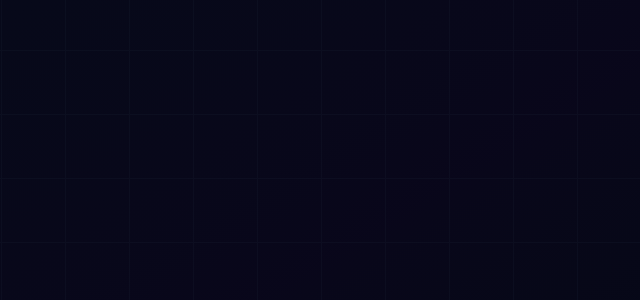
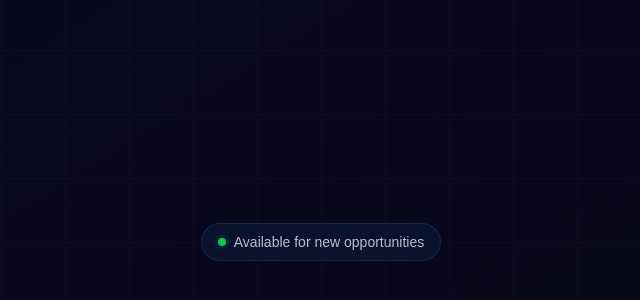
Before and after one commit to szczepanieceryk/my-page, a Next.js app: page / in a window 1280 px wide. Shown: the part 142-442 px from the top of the page, without its empty margins (319-959 px from the left). Built offline with nearby package versions, Linux system fonts and the light colour scheme.

Commit message:
fix(ui): add "Available" badge

```diff
--- a/components/Hero.tsx
+++ b/components/Hero.tsx
@@ -16,6 +16,17 @@
 
       {/* Grid pattern overlay */}
       <div className="absolute inset-0 bg-[linear-gradient(to_right,#1e293b_1px,transparent_1px),linear-gradient(to_bottom,#1e293b_1px,transparent_1px)] bg-[size:4rem_4rem] [mask-image:radial-gradient(ellipse_60%_50%_at_50%_50%,#000_70%,transparent_110%)] opacity-20" />
+
+      {/* Badge */}
+      <div className="inline-flex items-center gap-2 px-4 py-2 rounded-full bg-blue-500/10 border border-blue-500/20 mb-8 animate-fade-in">
+        <span className="relative flex h-2 w-2">
+          <span className="animate-ping absolute inline-flex h-full w-full rounded-full bg-green-400 opacity-75"></span>
+          <span className="relative inline-flex rounded-full h-2 w-2 bg-green-500"></span>
+        </span>
+        <span className="text-sm text-gray-300">
+          Available for new opportunities
+        </span>
+      </div>
     </section>
   );
 };
```
